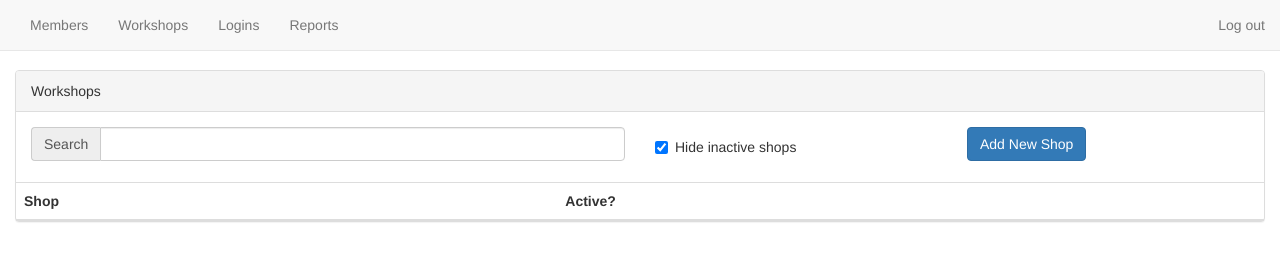
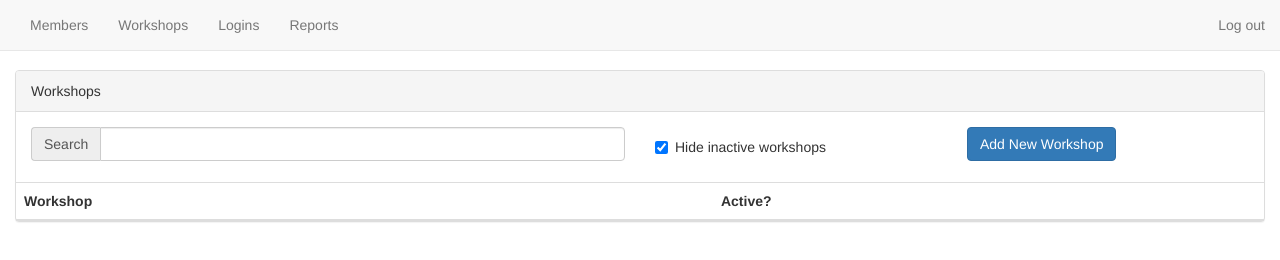
Before and after one commit to thatmichaelpark/timepoke, a website: page public/index_admin.html at #/shops in a window 1280 px wide. Drawn offline with Linux system fonts and the light colour scheme; no server answers.

Commit message:
shop -> workshop

```diff
--- a/monocultured.txt
+++ b/monocultured.txt
@@ -58,9 +58,9 @@ DONE track by $index (member name 'aaa aaa' causes problems)
 DONE disable confirm until non-zero input
 DONE membership type
 DONE timeout
+DONE shops.post (plus check for name in use); same-name check in shops.patch (except for same id)
 
 TODO
-shops.post (plus check for name in use)
 shop dialog: imageUrl
 shop dialog: manage items
 reports
--- a/public/partials/admin-shops.html
+++ b/public/partials/admin-shops.html
@@ -12,19 +12,19 @@
         <div class="checkbox">
           <label>
             <input type="checkbox" ng-model="shopsController.showActiveOnly">
-            Hide inactive shops
+            Hide inactive workshops
           </label>
         </div>
       </div><!-- /.col-lg-3 -->
       <div class="col-lg-3">
-        <button type="button" class="btn btn-primary" ng-click="shopsController.click(null)">Add New Shop</button>
+        <button type="button" class="btn btn-primary" ng-click="shopsController.click(null)">Add New Workshop</button>
       </div><!-- /.col-lg-3 -->
     </div><!-- /.row -->
   </div>
 
   <table class="table table-hover">
     <thead>
-      <th>Shop</th>
+      <th>Workshop</th>
       <th>Active?</th>
     </thead>
     <tbody>
@@ -43,13 +43,13 @@
       <div class="modal-header">
         <button type="button" class="close" data-dismiss="modal" aria-label="Close"><span aria-hidden="true">&times;</span></button>
         <h4 class="modal-title" id="myModalLabel">
-          {{ shopsController.form.id ? 'Shop ' + shopsController.form.id : 'New Shop'}}
+          {{ shopsController.form.id ? 'Workshop ' + shopsController.form.id : 'New Workshop'}}
         </h4>
       </div>
       <div class="modal-body">
         <form>
           <div class="form-group">
-            <label for="name">Shop</label>
+            <label for="name">Workshop</label>
             <input type="text" class="form-control" id="name" ng-model="shopsController.form.name">
           </div>
           <div class="checkbox">
```
